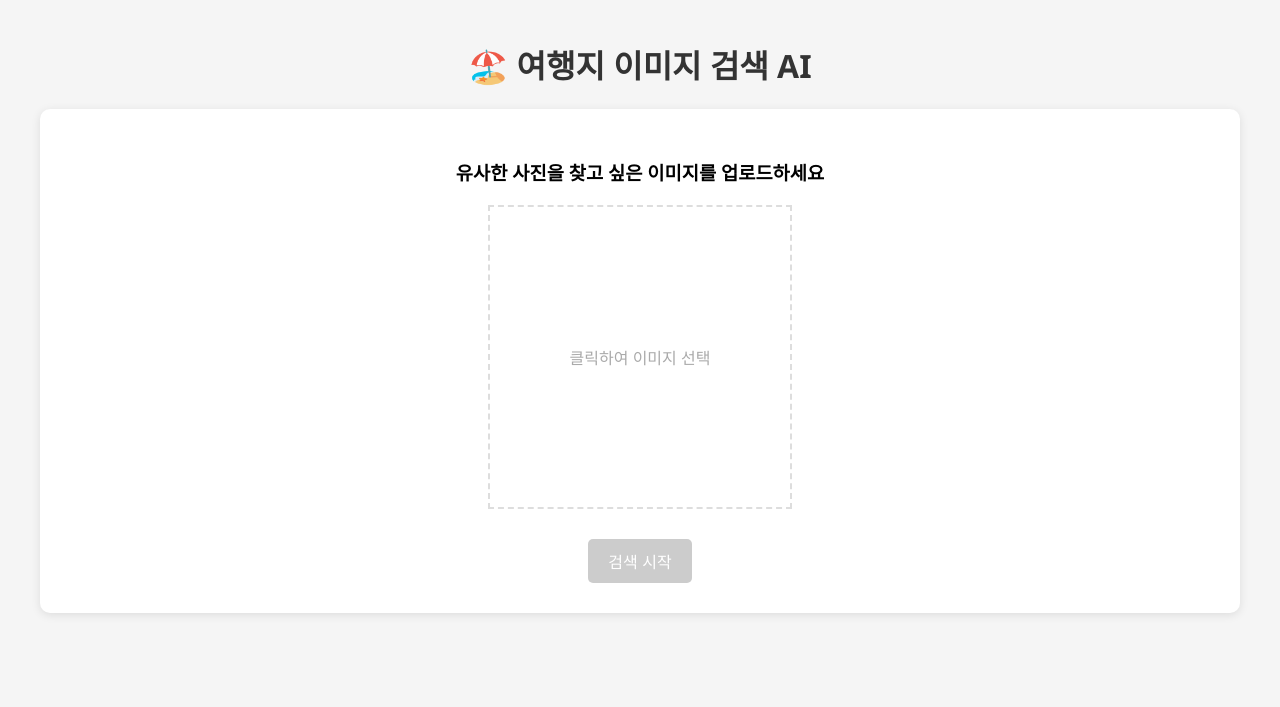
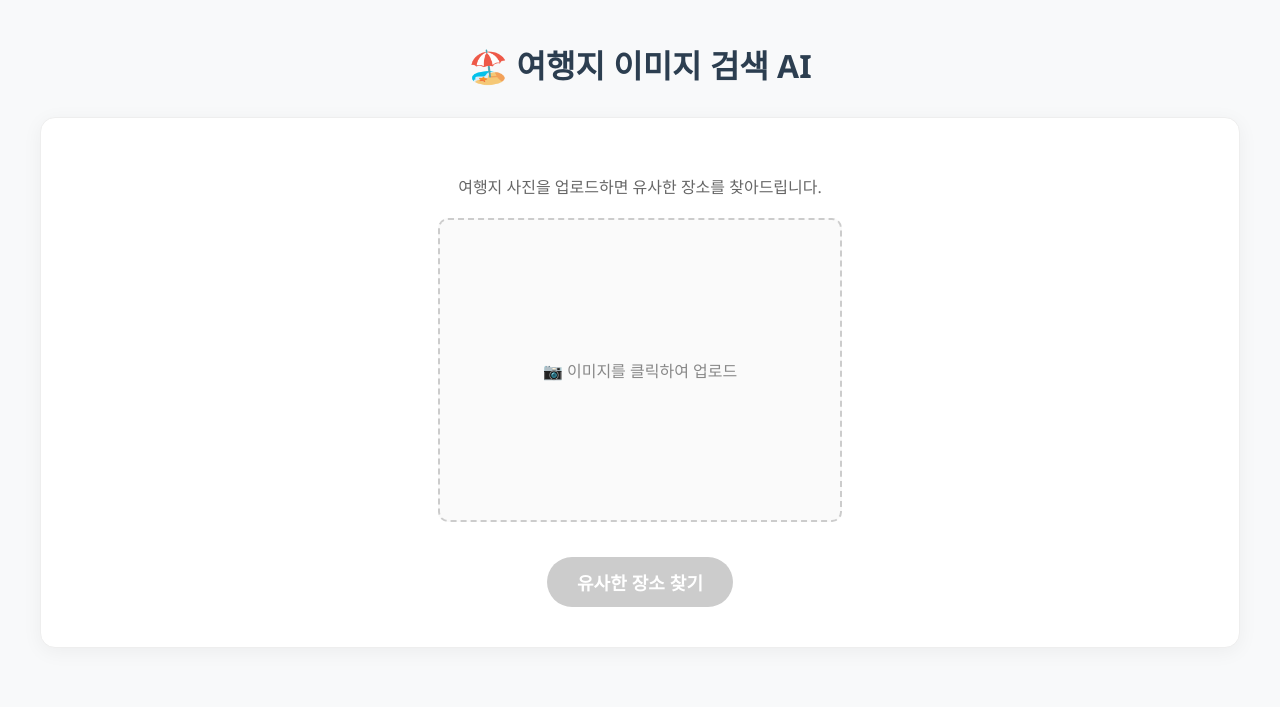
Before and after one commit to wjddnr0920/trip_recommend, a FastAPI app: page / in a window 1280 px wide. Shown: the top 707 px of the page. Run offline with FastAPI, Linux system fonts and the light colour scheme; parts of the project's set-up code (start-up, migrations or seed data) failed here and were passed over.

Commit message:
[fix] - UI 개선

```diff
--- a/templates/index.html
+++ b/templates/index.html
@@ -3,97 +3,123 @@
 <head>
     <meta charset="UTF-8">
     <meta name="viewport" content="width=device-width, initial-scale=1.0">
-    <title>이미지 검색 시연</title>
+    <title>여행지 이미지 검색 AI</title>
     <style>
-        body { font-family: 'Segoe UI', Tahoma, Geneva, Verdana, sans-serif; max-width: 1200px; margin: 0 auto; padding: 20px; background-color: #f5f5f5; }
-        h1 { text-align: center; color: #333; }
+        body { font-family: 'Pretendard', 'Segoe UI', sans-serif; max-width: 1200px; margin: 0 auto; padding: 20px; background-color: #f8f9fa; color: #333; }
+        h1 { text-align: center; color: #2c3e50; margin-bottom: 30px; }
 
-        .upload-container {
-            background: white; padding: 30px; border-radius: 10px; box-shadow: 0 2px 10px rgba(0,0,0,0.1);
-            text-align: center; margin-bottom: 30px;
+        .upload-section {
+            background: white; padding: 40px; border-radius: 15px; box-shadow: 0 4px 20px rgba(0,0,0,0.05);
+            text-align: center; margin-bottom: 40px; border: 1px solid #eee;
         }
-        .preview-box {
-            width: 300px; height: 300px; border: 2px dashed #ddd; margin: 20px auto;
-            display: flex; align-items: center; justify-content: center; overflow: hidden; position: relative;
+
+        .preview-area {
+            width: 100%; max-width: 400px; height: 300px; border: 2px dashed #ccc; border-radius: 10px;
+            margin: 20px auto; display: flex; align-items: center; justify-content: center;
+            cursor: pointer; transition: all 0.3s; background-color: #fafafa; position: relative; overflow: hidden;
         }
-        .preview-box img { max-width: 100%; max-height: 100%; object-fit: contain; }
-        .preview-text { color: #aaa; position: absolute; }
+        .preview-area:hover { border-color: #4CAF50; background-color: #f0f9f0; }
+        .preview-area img { max-width: 100%; max-height: 100%; object-fit: contain; z-index: 2; }
+        .preview-text { color: #888; font-size: 16px; z-index: 1; }
 
-        button {
-            background-color: #4CAF50; color: white; padding: 10px 20px; border: none;
-            border-radius: 5px; cursor: pointer; font-size: 16px; margin-top: 10px;
+        .btn-search {
+            background-color: #4CAF50; color: white; padding: 12px 30px; border: none;
+            border-radius: 25px; cursor: pointer; font-size: 18px; font-weight: bold;
+            transition: background 0.3s; margin-top: 15px;
         }
-        button:hover { background-color: #45a049; }
-        button:disabled { background-color: #ccc; cursor: not-allowed; }
+        .btn-search:hover { background-color: #45a049; }
+        .btn-search:disabled { background-color: #ccc; cursor: not-allowed; }
 
-        .results-grid {
-            display: grid; grid-template-columns: repeat(auto-fill, minmax(200px, 1fr)); gap: 20px;
+        .results-section { display: none; }
+        .section-title { font-size: 24px; margin-bottom: 20px; border-bottom: 2px solid #4CAF50; display: inline-block; padding-bottom: 5px; }
+
+        .grid-container {
+            display: grid; grid-template-columns: repeat(auto-fill, minmax(220px, 1fr)); gap: 25px;
         }
-        .result-card {
-            background: white; border-radius: 8px; overflow: hidden; box-shadow: 0 2px 5px rgba(0,0,0,0.1);
-            transition: transform 0.2s;
+
+        .card {
+            background: white; border-radius: 12px; overflow: hidden;
+            box-shadow: 0 3px 10px rgba(0,0,0,0.08); transition: transform 0.2s;
+            display: flex; flex-direction: column;
         }
-        .result-card:hover { transform: translateY(-5px); }
-        .result-img-box {
-            height: 150px; overflow: hidden; display: flex; align-items: center; justify-content: center; bg-color: #eee;
+        .card:hover { transform: translateY(-5px); box-shadow: 0 5px 15px rgba(0,0,0,0.15); }
+
+        .card-img { height: 180px; width: 100%; object-fit: cover; cursor: pointer; }
+
+        .card-body { padding: 15px; flex-grow: 1; display: flex; flex-direction: column; justify-content: space-between; }
+        .card-rank {
+            background: #2c3e50; color: white; padding: 3px 8px; border-radius: 4px;
+            font-size: 12px; font-weight: bold; display: inline-block; margin-bottom: 5px; width: fit-content;
         }
-        .result-img-box img { width: 100%; height: 100%; object-fit: cover; }
-        .result-info { padding: 10px; font-size: 14px; }
-        .score { color: #e91e63; font-weight: bold; }
-        .filename { color: #555; margin-top: 5px; word-break: break-all; font-size: 12px;}
+        .card-filename { font-size: 14px; color: #333; font-weight: 600; margin-bottom: 5px; word-break: keep-all; line-height: 1.4;}
+        .card-score { color: #e91e63; font-size: 13px; font-weight: 500; }
 
-        .loading { display: none; margin: 20px; font-size: 18px; color: #666; text-align: center;}
+        .loading-overlay {
+            position: fixed; top: 0; left: 0; width: 100%; height: 100%;
+            background: rgba(255,255,255,0.9); z-index: 1000; display: none;
+            align-items: center; justify-content: center; flex-direction: column;
+        }
+        .loader {
+            border: 5px solid #f3f3f3; border-top: 5px solid #4CAF50; border-radius: 50%;
+            width: 50px; height: 50px; animation: spin 1s linear infinite; margin-bottom: 15px;
+        }
+        @keyframes spin { 0% { transform: rotate(0deg); } 100% { transform: rotate(360deg); } }
     </style>
 </head>
 <body>
 
     <h1>🏖️ 여행지 이미지 검색 AI</h1>
 
-    <div class="upload-container">
-        <h3>유사한 사진을 찾고 싶은 이미지를 업로드하세요</h3>
-        <input type="file" id="fileInput" accept="image/*" style="display: none;">
-        <div class="preview-box" onclick="document.getElementById('fileInput').click()" style="cursor: pointer;">
-            <span class="preview-text">클릭하여 이미지 선택</span>
-            <img id="preview" src="" style="display: none;">
+    <div class="upload-section">
+        <p style="color: #666;">여행지 사진을 업로드하면 유사한 장소를 찾아드립니다.</p>
+        <input type="file" id="fileInput" accept="image/*" hidden>
+        <div class="preview-area" onclick="document.getElementById('fileInput').click()">
+            <span class="preview-text" id="previewText">📷 이미지를 클릭하여 업로드</span>
+            <img id="previewImg" style="display: none;">
         </div>
-        <button id="searchBtn" onclick="uploadAndSearch()" disabled>검색 시작</button>
+        <button class="btn-search" id="searchBtn" onclick="performSearch()" disabled>유사한 장소 찾기</button>
     </div>
 
-    <div id="loading" class="loading">AI가 유사한 여행지를 찾는 중입니다... ⏳</div>
+    <div class="results-section" id="resultsArea">
+        <div class="section-title">검색 결과 (Top 10)</div>
+        <div class="grid-container" id="resultsGrid"></div>
+    </div>
 
-    <div id="resultsArea">
-        <h2 id="resultTitle" style="display: none;">검색 결과</h2>
-        <div class="results-grid" id="resultsGrid"></div>
+    <div class="loading-overlay" id="loading">
+        <div class="loader"></div>
+        <div style="font-size: 18px; font-weight: bold; color: #4CAF50;">AI가 분석 중입니다...</div>
     </div>
 
     <script>
         const fileInput = document.getElementById('fileInput');
-        const preview = document.getElementById('preview');
+        const previewImg = document.getElementById('previewImg');
+        const previewText = document.getElementById('previewText');
         const searchBtn = document.getElementById('searchBtn');
-        const previewText = document.querySelector('.preview-text');
+        const resultsArea = document.getElementById('resultsArea');
+        const resultsGrid = document.getElementById('resultsGrid');
+        const loading = document.getElementById('loading');
 
-        fileInput.addEventListener('change', function(e) {
+        fileInput.addEventListener('change', (e) => {
             if (e.target.files && e.target.files[0]) {
                 const reader = new FileReader();
-                reader.onload = function(e) {
-                    preview.src = e.target.result;
-                    preview.style.display = 'block';
+                reader.onload = (e) => {
+                    previewImg.src = e.target.result;
+                    previewImg.style.display = 'block';
                     previewText.style.display = 'none';
                     searchBtn.disabled = false;
+                    // 새 이미지를 올리면 이전 결과 숨김
+                    resultsArea.style.display = 'none';
                 }
                 reader.readAsDataURL(e.target.files[0]);
             }
         });
 
-        async function uploadAndSearch() {
+        async function performSearch() {
             const file = fileInput.files[0];
             if (!file) return;
 
-            // UI 초기화
-            document.getElementById('loading').style.display = 'block';
-            document.getElementById('resultsGrid').innerHTML = '';
-            document.getElementById('resultTitle').style.display = 'none';
-            searchBtn.disabled = true;
+            loading.style.display = 'flex';
+            resultsGrid.innerHTML = '';
 
             const formData = new FormData();
             formData.append('file', file);
@@ -103,52 +129,52 @@
                     method: 'POST',
                     body: formData
                 });
-
                 const data = await response.json();
 
                 if (data.error) {
-                    alert("오류 발생: " + data.error);
+                    alert('오류: ' + data.error);
                     return;
                 }
 
                 displayResults(data.results);
 
             } catch (error) {
-                console.error('Error:', error);
-                alert("서버 통신 중 오류가 발생했습니다.");
+                console.error(error);
+                alert('서버 연결에 실패했습니다.');
             } finally {
-                document.getElementById('loading').style.display = 'none';
-                searchBtn.disabled = false;
+                loading.style.display = 'none';
             }
         }
 
         function displayResults(results) {
-            const grid = document.getElementById('resultsGrid');
-            document.getElementById('resultTitle').style.display = 'block';
+            resultsArea.style.display = 'block';
 
             if (results.length === 0) {
-                grid.innerHTML = '<p>유사한 이미지를 찾지 못했습니다.</p>';
+                resultsGrid.innerHTML = '<p style="grid-column: 1/-1; text-align:center;">유사한 이미지를 찾을 수 없습니다.</p>';
                 return;
             }
 
             results.forEach(item => {
-                // /image_proxy 엔드포인트를 통해 로컬 이미지 로드
-                const imageUrl = `/image_proxy?path=${encodeURIComponent(item.path)}`;
+                // 이미지 경로 인코딩
+                const imgUrl = `/image_proxy?path=${encodeURIComponent(item.path)}`;
 
                 const card = document.createElement('div');
-                card.className = 'result-card';
+                card.className = 'card';
                 card.innerHTML = `
-                    <div class="result-img-box">
-                        <img src="${imageUrl}" alt="result" loading="lazy">
-                    </div>
-                    <div class="result-info">
-                        <div>Rank <span style="font-weight:bold">${item.rank}</span></div>
-                        <div class="score">유사도: ${item.score}</div>
-                        <div class="filename">${item.filename}</div>
+                    <img src="${imgUrl}" class="card-img" alt="${item.filename}" onclick="window.open(this.src)">
+                    <div class="card-body">
+                        <div>
+                            <span class="card-rank">${item.rank}위</span>
+                            <div class="card-filename">${item.filename}</div>
+                        </div>
+                        <div class="card-score">유사도: ${item.score}</div>
                     </div>
                 `;
-                grid.appendChild(card);
+                resultsGrid.appendChild(card);
             });
+
+            // 결과 영역으로 스크롤 이동
+            resultsArea.scrollIntoView({ behavior: 'smooth' });
         }
     </script>
 </body>
```
